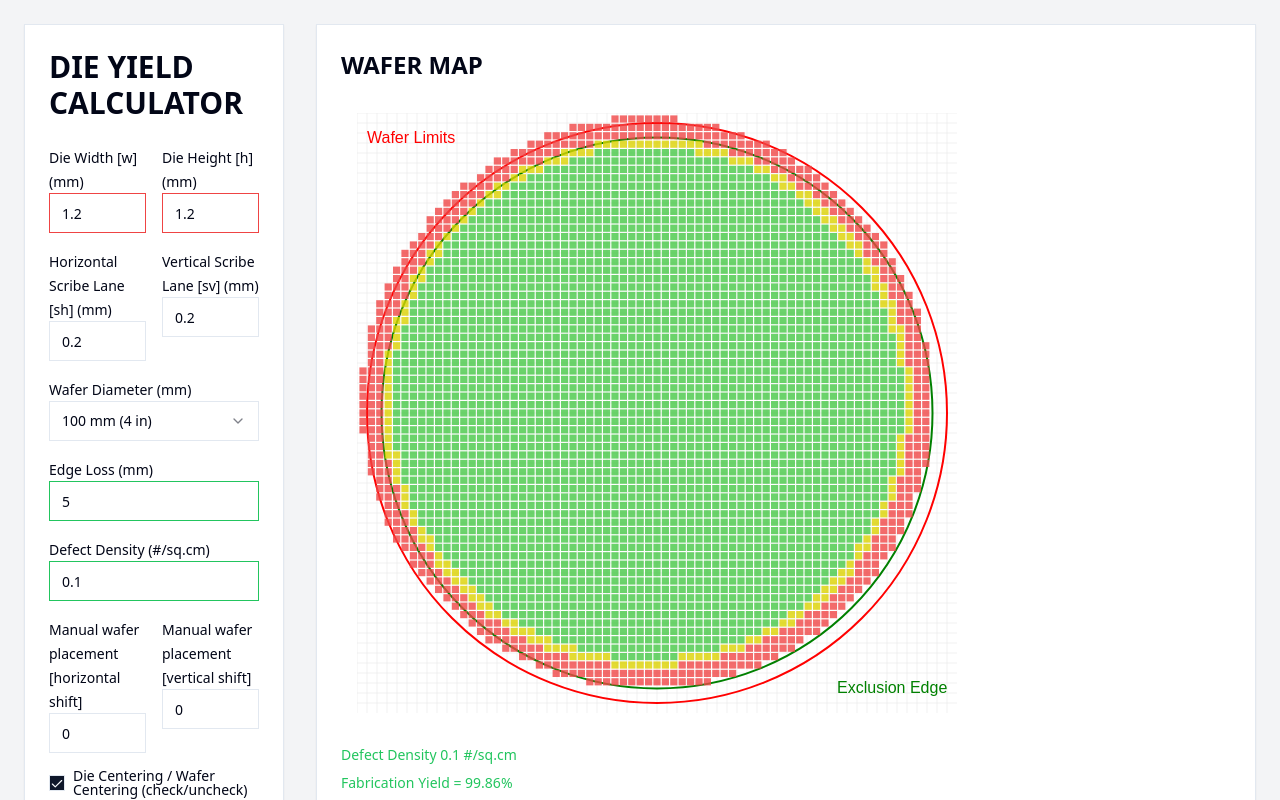
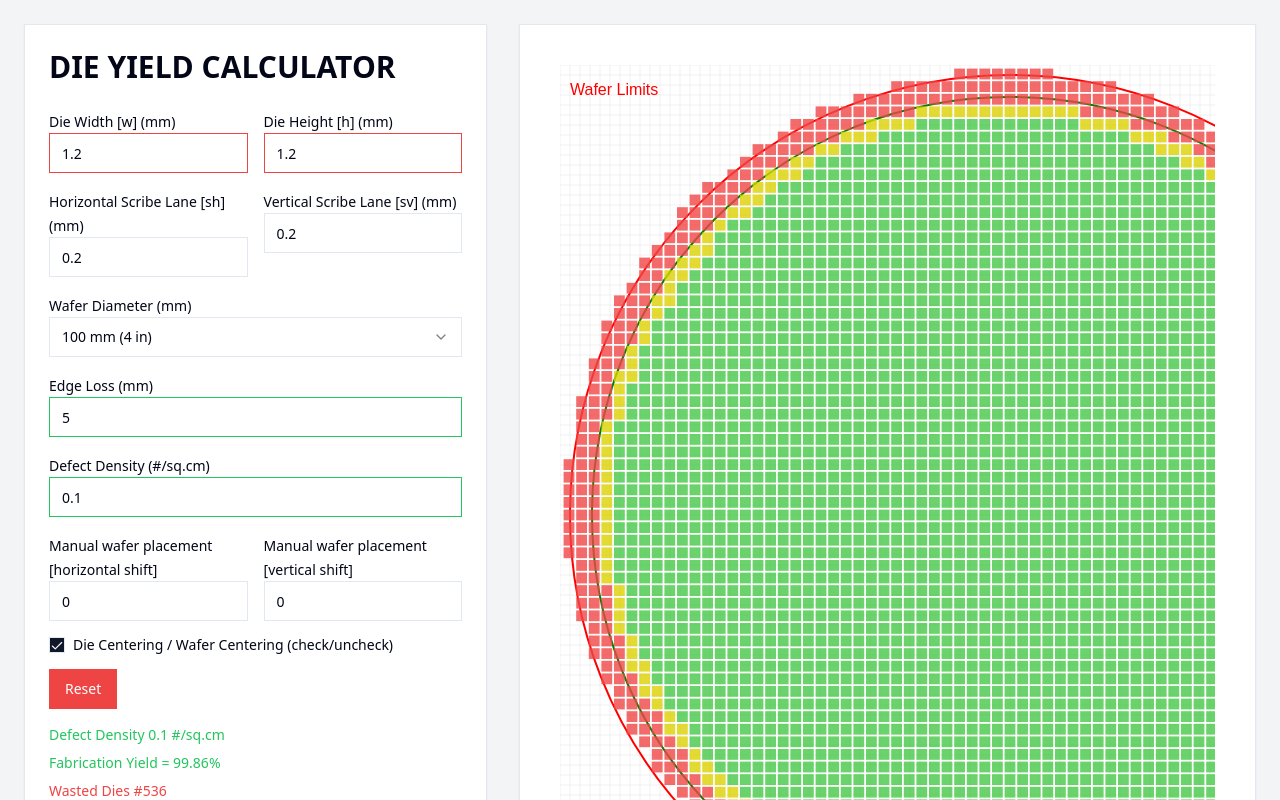
Before and after one commit to arangates/die-wise, a React (Vite) app: page / in a window 1280 px wide. Shown: the top 800 px of the page. Built offline with nearby package versions, Linux system fonts and the light colour scheme.

Commit message:
Cosmetic changes

```diff
--- a/src/components/DieYield/die-yield-calculator.tsx
+++ b/src/components/DieYield/die-yield-calculator.tsx
@@ -67,7 +67,7 @@ const DieYieldCalculator: React.FC = () => {
   }
 
   const drawWaferMap = () => {
-    const size = 600
+    const size = 900
     const centerX = size / 2
     const centerY = size / 2
     const radius = size / 2 - 10
@@ -108,7 +108,7 @@ const DieYieldCalculator: React.FC = () => {
           exclusionRadius={exclusionRadius}
         />
         {dies}
-        <Labels size={size} />
+      <Labels size={size} />
       </svg>
     )
   }
@@ -298,7 +298,7 @@ const DieYieldCalculator: React.FC = () => {
 
   return (
     <div className="mx-auto flex flex-col gap-8 bg-gray-100 p-6 md:flex-row">
-      <Card className="flex-1">
+      <Card className="flex-auto">
         <CardContent className="p-6">
           <h1 className="text-primary mb-6 text-3xl font-bold">
             DIE YIELD CALCULATOR
@@ -345,15 +345,15 @@ const DieYieldCalculator: React.FC = () => {
             >
               Reset
             </Button>
+              <ResultsDisplay results={results} parameters={parameters} />
           </div>
         </CardContent>
       </Card>
 
       <Card className="flex-auto">
         <CardContent className="p-6">
-          <h2 className="mb-4 text-2xl font-semibold">WAFER MAP</h2>
           <div className="mb-4 rounded-lg bg-white p-4">{drawWaferMap()}</div>
-          <ResultsDisplay results={results} parameters={parameters} />
+          {/* <ResultsDisplay results={results} parameters={parameters} /> */}
         </CardContent>
       </Card>
     </div>
```
